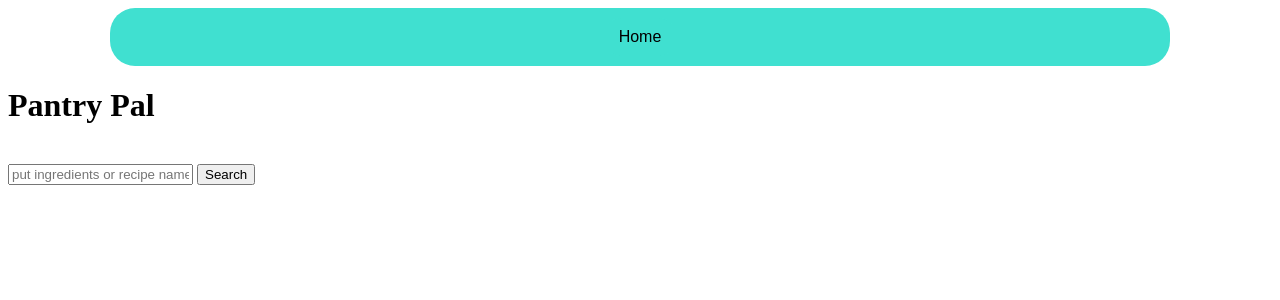
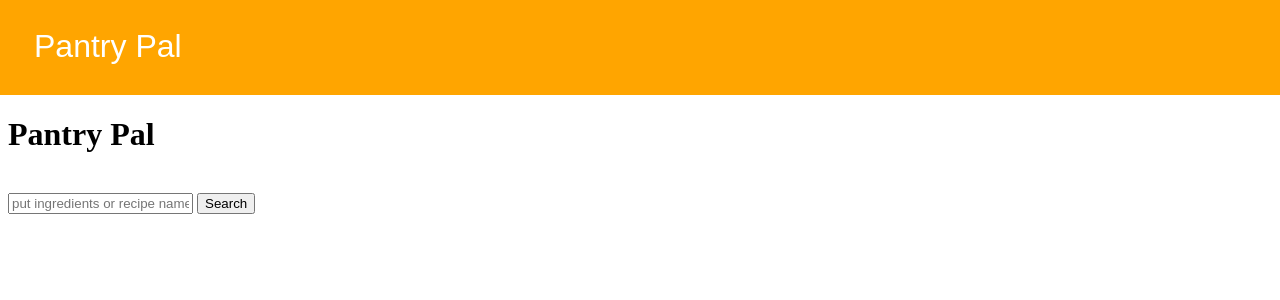
Before and after one commit to genezaleski/pantrypal, a PHP site: page / in a window 1280 px wide; the page is wider, and only the part inside the window is pictured. Shown: the top 300 px of that part. Run offline with PHP 8.4, Linux system fonts and the light colour scheme; some libraries are stand-ins or nearby versions.

Commit message:
updated navbar

```diff
--- a/navbar.php
+++ b/navbar.php
@@ -11,29 +11,27 @@ if (isset($_SESSION['username'])) {
 
 <style>
 .navbox{
-    width: 65em;
+    width: 104.3em;
     display: flex;
-    border-radius: 25px;
     margin: 0 auto;
-    padding: 10px;
-    background-color: #40e0d0;
+    margin-left: -10px;
+    margin-top: -10px;
+    padding: 20px;
+    background-color: orange;
 }
 .nav {
     margin: 0 auto;
     display: inline;
-    overflow: hidden;
-    font-family: Arial;
+    margin-left: 0px;
 }
 .nav a {
     margin:0 auto;
-    border-radius: 25px;
-    float: left;
-    font-size: 16px;
-    color: #000;
-    background-color: #40e0d0;
-    text-align: center;
+    float: right;
+    font-size: 32px;
+    color: white;
     padding: 10px 16px;
     text-decoration: none;
+    font-family: "Arial";
 }
 .nav a:hover, .drop:hover .dropbtn {
     background-color: #31b6a8;
@@ -41,8 +39,7 @@ if (isset($_SESSION['username'])) {
 </style>
 <div class=navbox>
     <div class= nav>
-        <a href="index.php" target=""> Home </a>
-
+        <a href="index.php" target=""> Pantry Pal </a>
     </div>
     <br>
 </div>
```
